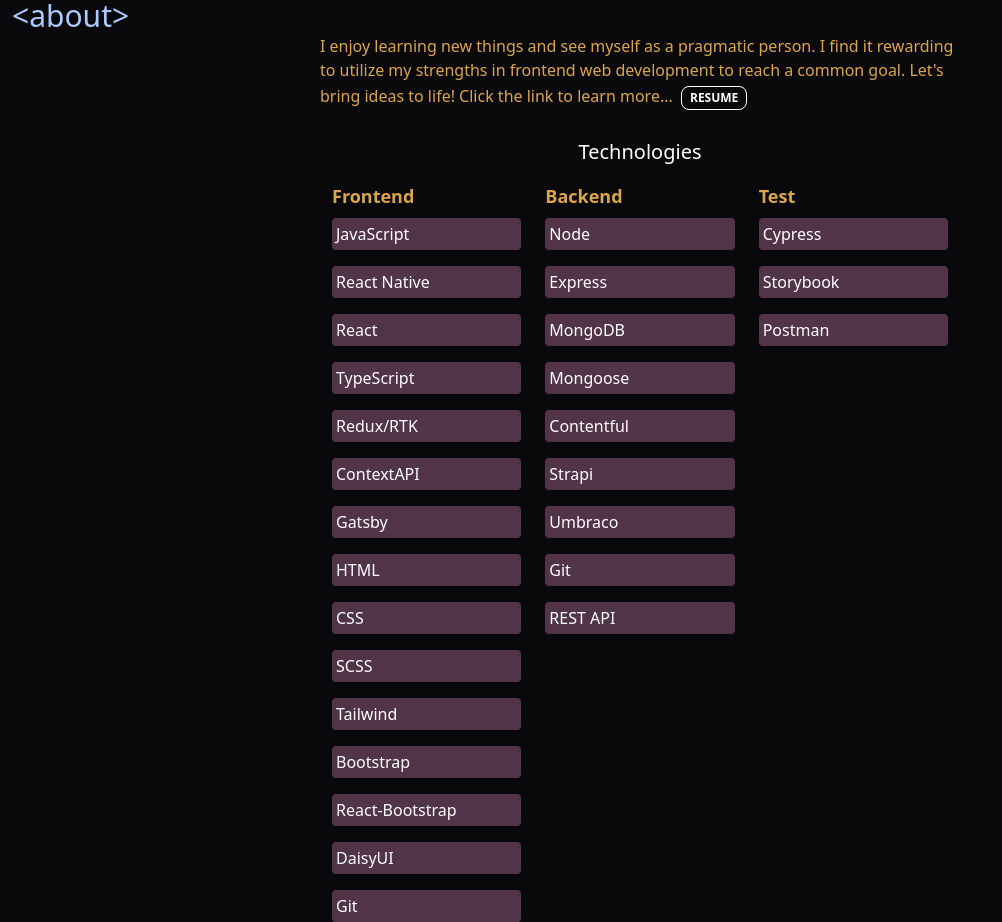
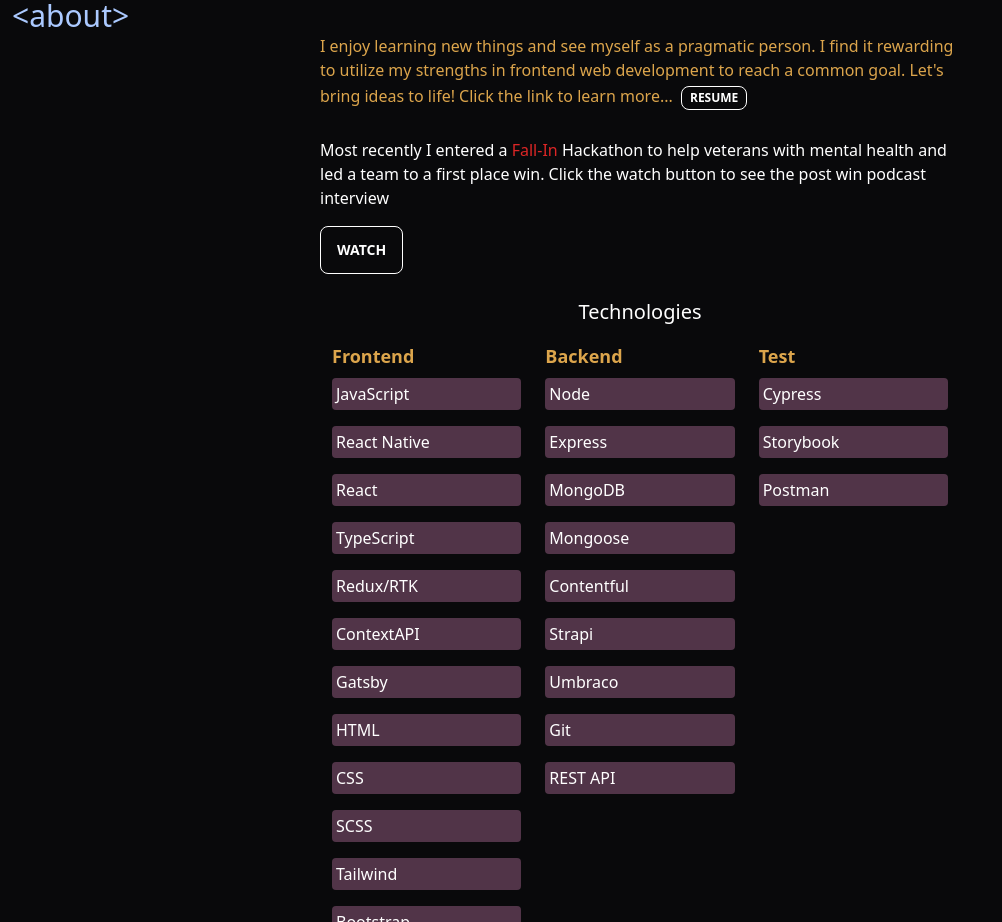
Before and after one commit to GregPetropoulos/GP-XP, a React (Create React App) app: page / in a window 1280 px wide. Shown: the part 1080-2002 px from the top of the page, without its empty margins (0-1002 px from the left). Built offline with nearby package versions, Linux system fonts and the light colour scheme; no server answers.

Commit message:
Update podcast interview git push

```diff
--- a/src/components/AboutSection.jsx
+++ b/src/components/AboutSection.jsx
@@ -62,6 +62,23 @@ const AboutSection = () => {
             </a>
           </p>
         </div>
+        <div className='w-1/2 justify-center mb-2'>
+          <p className='text-base text-primary my-4'>
+            Most recently I entered a{' '}
+            <a className='text-red-600' alt='fall-in' href='https://www.fallin.today/winners'>
+              Fall-In
+            </a>{' '}
+            Hackathon to help veterans with mental health and led a team to a first place win.
+            Click the watch button to see the post win podcast interview
+          </p>
+          <a
+            href='https://zencastr.com/z/Z1iwPONn'
+            alt='hackathon podcast'
+            className='btn btn-outline btn-primary btn-xs text-xs sm:btn-md '
+          >
+            Watch
+          </a>
+        </div>
         <h3 className='text-xl text-primary text-center my-4'>Technologies</h3>
         <div className='flex flex-row justify-between flex-wrap  sm:w-1/2 sm:flex-nowrap sm:text-left'>
           {renderTech(feTech, 'Frontend')}
```
